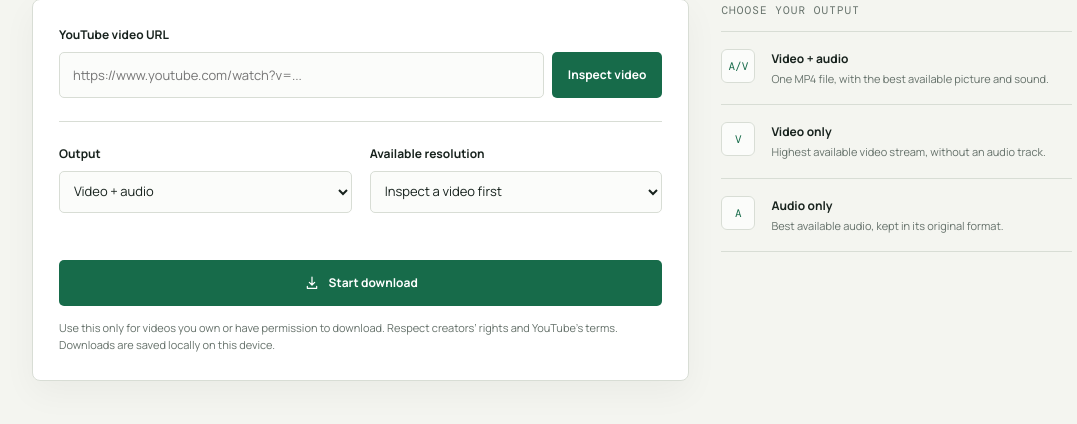
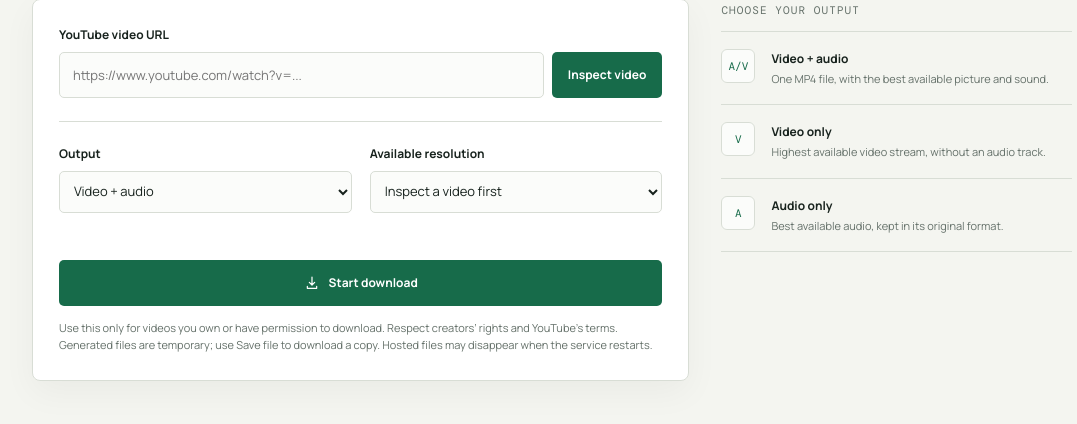
Before and after one commit to alentsiby/YtDown, a Flask app: page / in a window 1280 px wide. Shown: the part 376-800 px from the top of the page, without its empty margins (88-1165 px from the left). Run offline with Flask 3, Linux system fonts and the light colour scheme; some libraries are stand-ins or nearby versions.

Commit message:
Clarify temporary hosted downloads

```diff
--- a/templates/index.html
+++ b/templates/index.html
@@ -154,7 +154,7 @@
           <svg viewBox="0 0 24 24" fill="none" stroke="currentColor" stroke-width="1.8" aria-hidden="true"><path d="M12 3v12m0 0 4-4m-4 4-4-4M5 17v3h14v-3" stroke-linecap="round" stroke-linejoin="round"/></svg>
           Start download
         </button>
-        <p class="notice">Use this only for videos you own or have permission to download. Respect creators’ rights and YouTube’s terms. Downloads are saved locally on this device.</p>
+        <p class="notice">Use this only for videos you own or have permission to download. Respect creators’ rights and YouTube’s terms. Generated files are temporary; use Save file to download a copy. Hosted files may disappear when the service restarts.</p>
         <div class="status" id="status" role="status" aria-live="polite">
           <div class="status-line"><span id="status-label">Preparing…</span><span id="percent"></span></div>
           <div class="progress"><span id="bar"></span></div>
```
